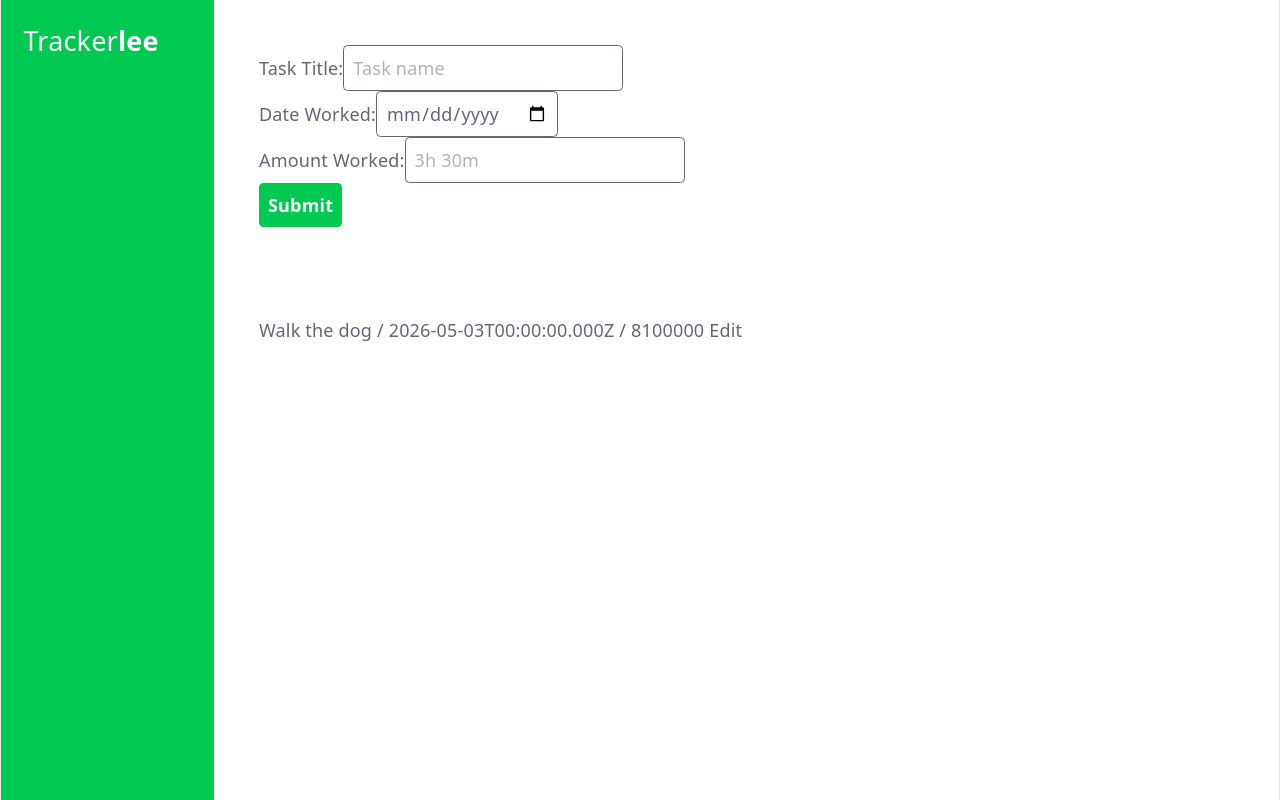
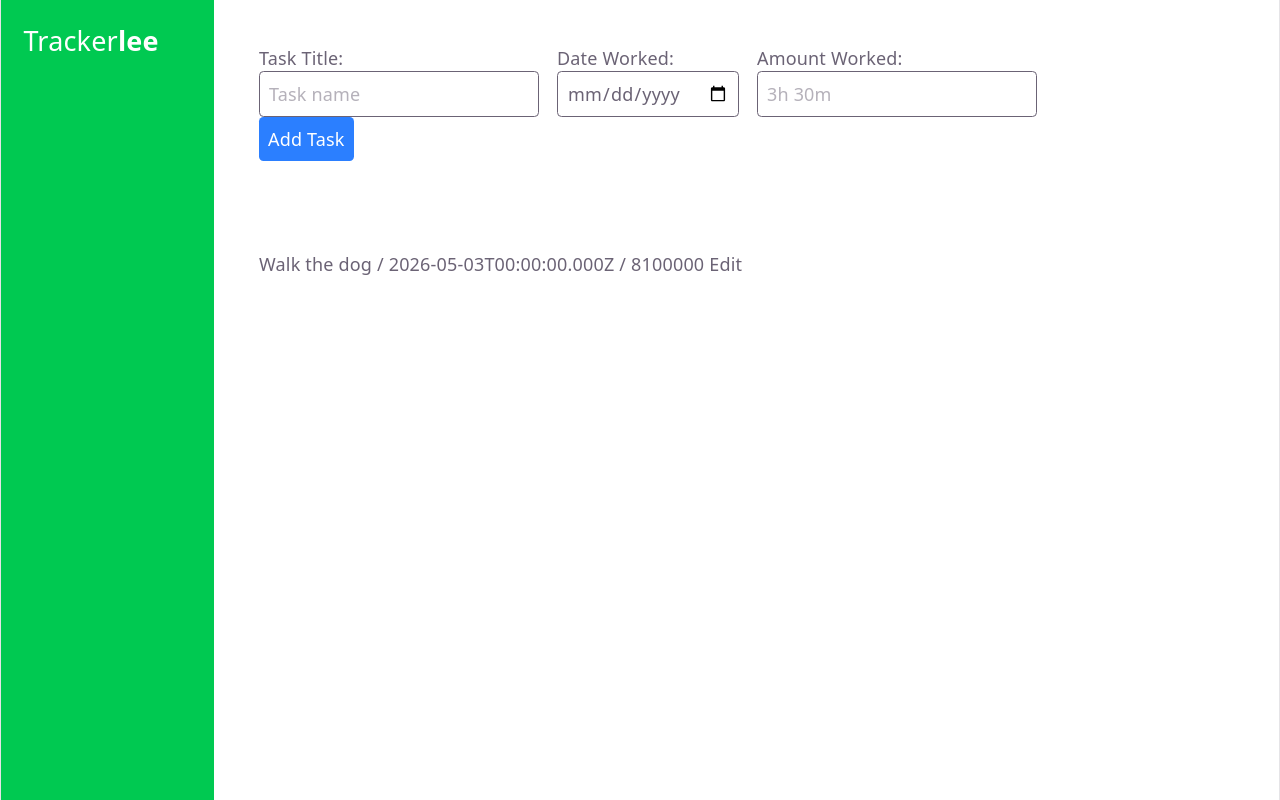
Before and after one commit to leetoufong/trackerlee-app, a React (Vite) app: page / in a window 1280 px wide. Built offline with nearby package versions, Linux system fonts and the light colour scheme.

Commit message:
Fix some ts issues

```diff
--- a/src/components/TaskInput.tsx
+++ b/src/components/TaskInput.tsx
@@ -1,4 +1,4 @@
-import { useState, useRef } from 'react';
+import { useState, useRef, FormEvent } from 'react';
 
 const TaskInput = (props: any) => {
     const {tasks, setTasks} = props;
@@ -7,7 +7,7 @@ const TaskInput = (props: any) => {
     const [currentTime, setCurrentTime] = useState<number>(0);
     const formRef = useRef<HTMLFormElement>(null);
 
-    const handleSettingTasks = (event: FormDataEvent) => {
+    const handleTaskSubmit = (event: FormEvent<HTMLFormElement>) => {
         event.preventDefault();
 
         if (currentTask.trim() && currentDate.trim() && currentTime.toString().trim()) {
@@ -47,20 +47,22 @@ const TaskInput = (props: any) => {
 
     return (
         <section className="p-10">
-            <form action="POST" onSubmit={handleSettingTasks} ref={formRef}>
-                <div>
+            <form className="" action="POST" onSubmit={handleTaskSubmit} ref={formRef}>
+                <div className="flex flex-row">
+                    <div className="flex flex-col mr-4">
                         <label htmlFor="title">Task Title:</label>
                         <input type="text" id="title" className="border p-2 rounded" onChange={event => setCurrentTask(event.target.value)} placeholder="Task name" />
                     </div>
-                <div>
+                    <div className="flex flex-col mr-4">
                         <label htmlFor="date">Date Worked:</label>
                         <input type="date" id="date" className="border p-2 rounded" onChange={event => setCurrentDate(new Date(event.target.value).toISOString())} />
                     </div>
-                <div>
+                    <div className="flex flex-col">
                         <label htmlFor="time">Amount Worked:</label>
                         <input type="text" id="time" className="border p-2 rounded" onChange={event => setCurrentTime(handleTimeConversion(event.target.value))} placeholder="3h 30m" />
                     </div>
-                <button className="bg-green-500 text-white p-2 rounded font-bold" type="submit" disabled={!currentTask || !currentDate || !currentTime}>Submit</button>
+                </div>
+                <button type="submit" className="bg-blue-500 text-white p-2 rounded">Add Task</button>
             </form>
         </section>
     )
```
Lines whose indentation alone changed are shown as unchanged.
